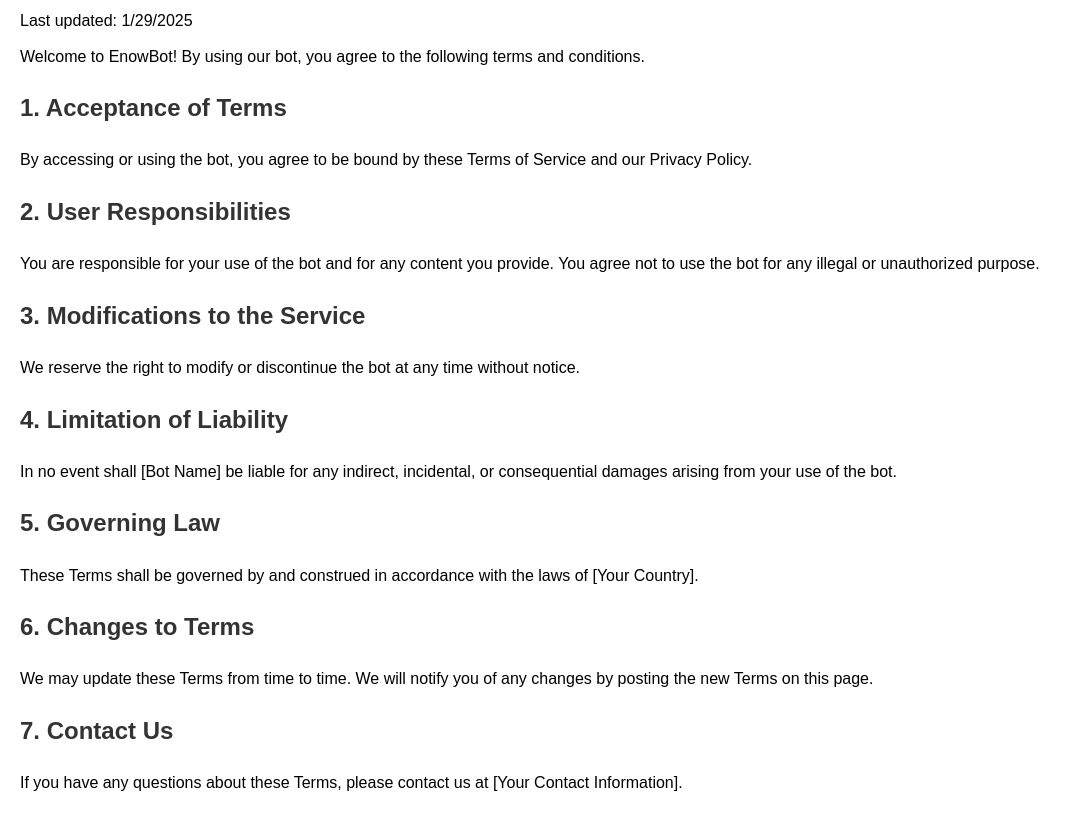
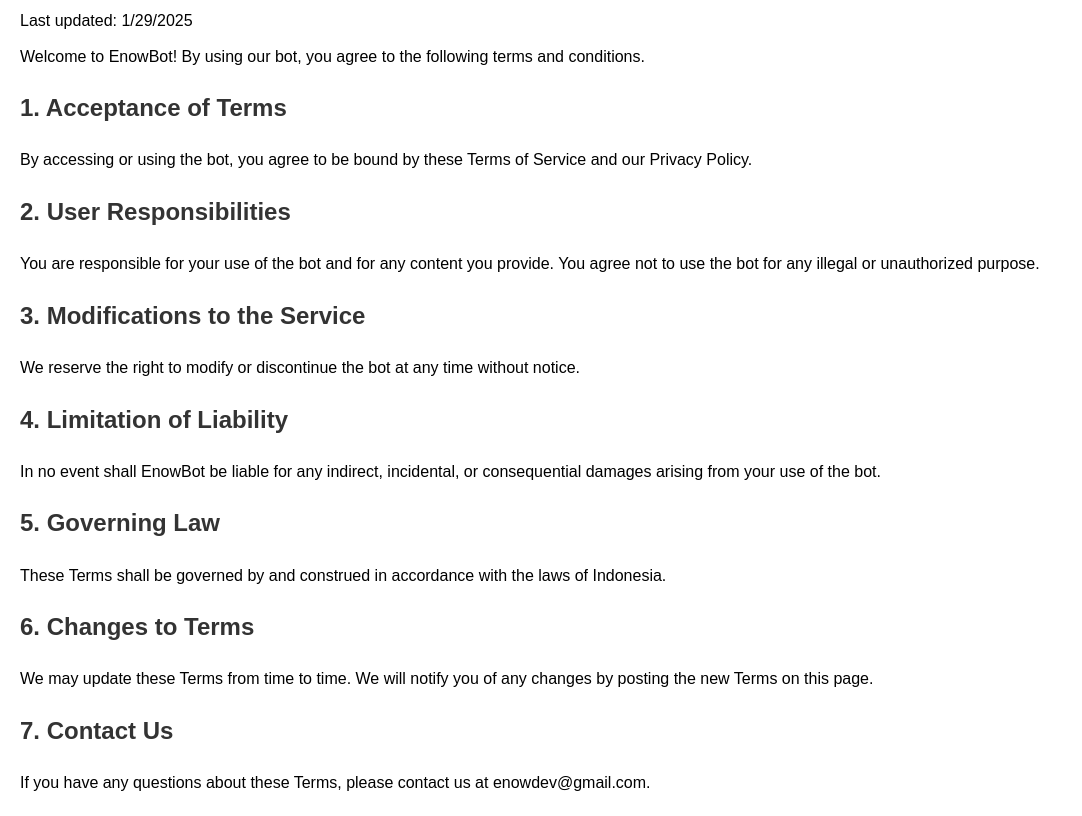
Before and after one commit to enowdev/enowbot-legal, a plain HTML site: page terms-of-service.html in a window 1280 px wide. Shown: the part 86-902 px from the top of the page, without its empty margins (0-1082 px from the left). Drawn offline with Linux system fonts and the light colour scheme.

Commit message:
Update terms-of-service.html

```diff
--- a/terms-of-service.html
+++ b/terms-of-service.html
@@ -34,15 +34,15 @@
     <p>We reserve the right to modify or discontinue the bot at any time without notice.</p>
 
     <h2>4. Limitation of Liability</h2>
-    <p>In no event shall [Bot Name] be liable for any indirect, incidental, or consequential damages arising from your use of the bot.</p>
+    <p>In no event shall EnowBot be liable for any indirect, incidental, or consequential damages arising from your use of the bot.</p>
 
     <h2>5. Governing Law</h2>
-    <p>These Terms shall be governed by and construed in accordance with the laws of [Your Country].</p>
+    <p>These Terms shall be governed by and construed in accordance with the laws of Indonesia.</p>
 
     <h2>6. Changes to Terms</h2>
     <p>We may update these Terms from time to time. We will notify you of any changes by posting the new Terms on this page.</p>
 
     <h2>7. Contact Us</h2>
-    <p>If you have any questions about these Terms, please contact us at [Your Contact Information].</p>
+    <p>If you have any questions about these Terms, please contact us at enowdev@gmail.com.</p>
 </body>
 </html>
```
